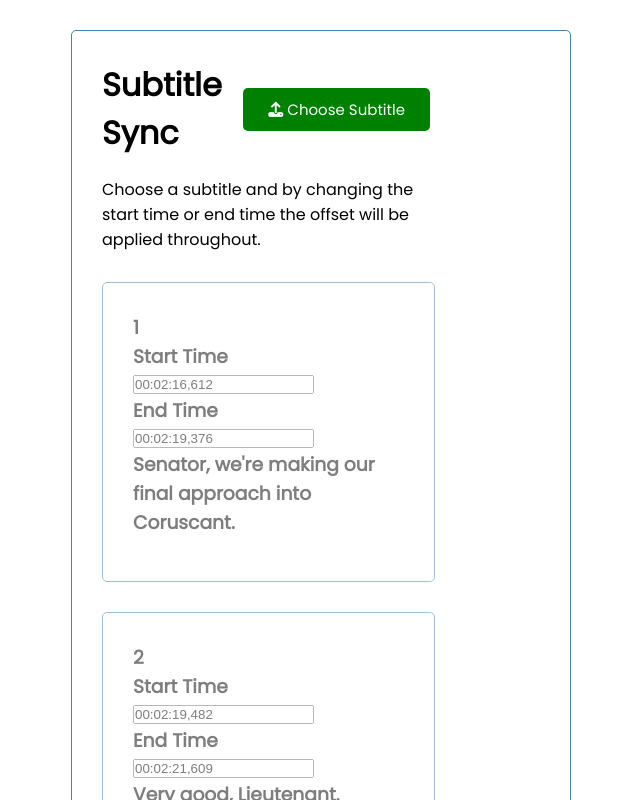
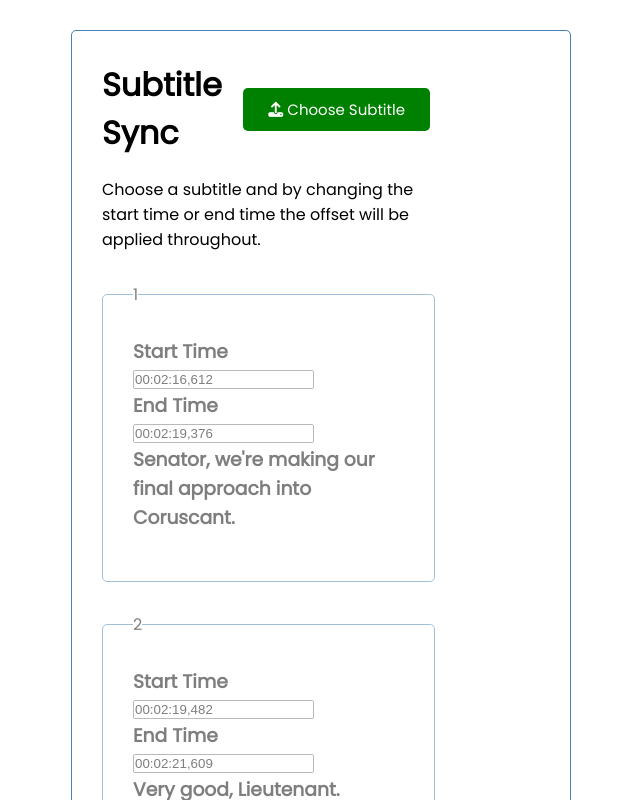
Before and after one commit to andreasalstrup/Subtitle-sync, a Vue app: page / in a window 1280 px wide. Shown: the top 800 px of the page, without its empty margins (319-959 px from the left). Built offline with nearby package versions, Linux system fonts and the light colour scheme.

Commit message:
subtitle.vue fieldset

```diff
--- a/src/components/Subtitle.vue
+++ b/src/components/Subtitle.vue
@@ -1,6 +1,6 @@
 <template>
-    <div id="sub-container" class="inner-container" :style="downloadReady ? 'opacity: 1' : 'opacity 0.5'" :key="group[0][0]" v-for="group in subtitle">
-        <h3>{{ group[0] }}</h3>
+    <fieldset id="sub-container" class="inner-container" :style="downloadReady ? 'opacity: 1' : 'opacity 0.5'" :key="group[0][0]" v-for="group in subtitle">
+        <legend>{{ group[0] }}</legend>
         <h3>Start Time</h3>
             <input
                 :id="`start-${group[0][0]}`"
@@ -16,7 +16,7 @@
                 :value="group[3]"
                 :style="downloadReady ? '' : 'pointer-events:none;'">
         <h3>{{ group[4] }}</h3>
-    </div>
+    </fieldset>
 </template>
 
 <script>
```
